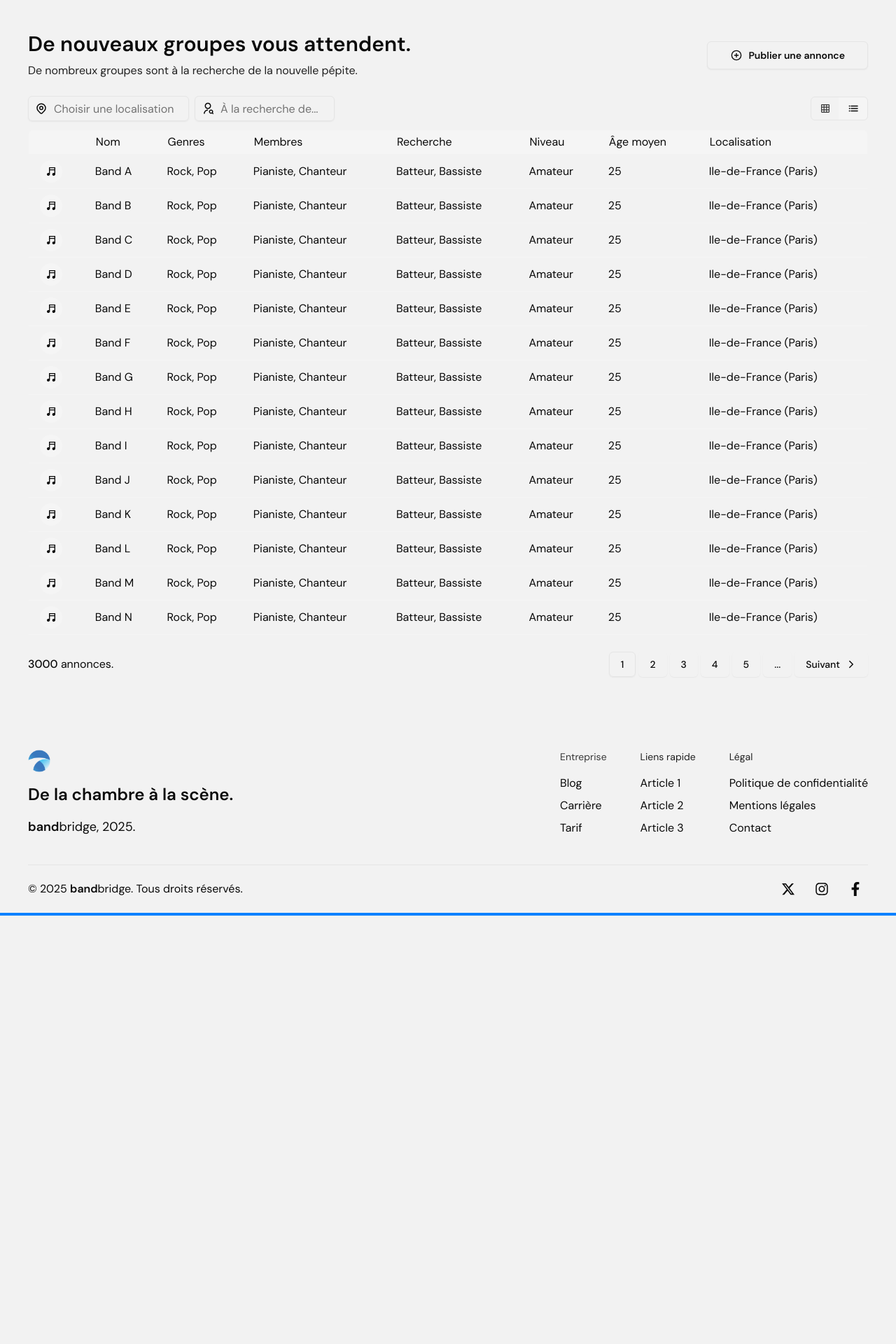
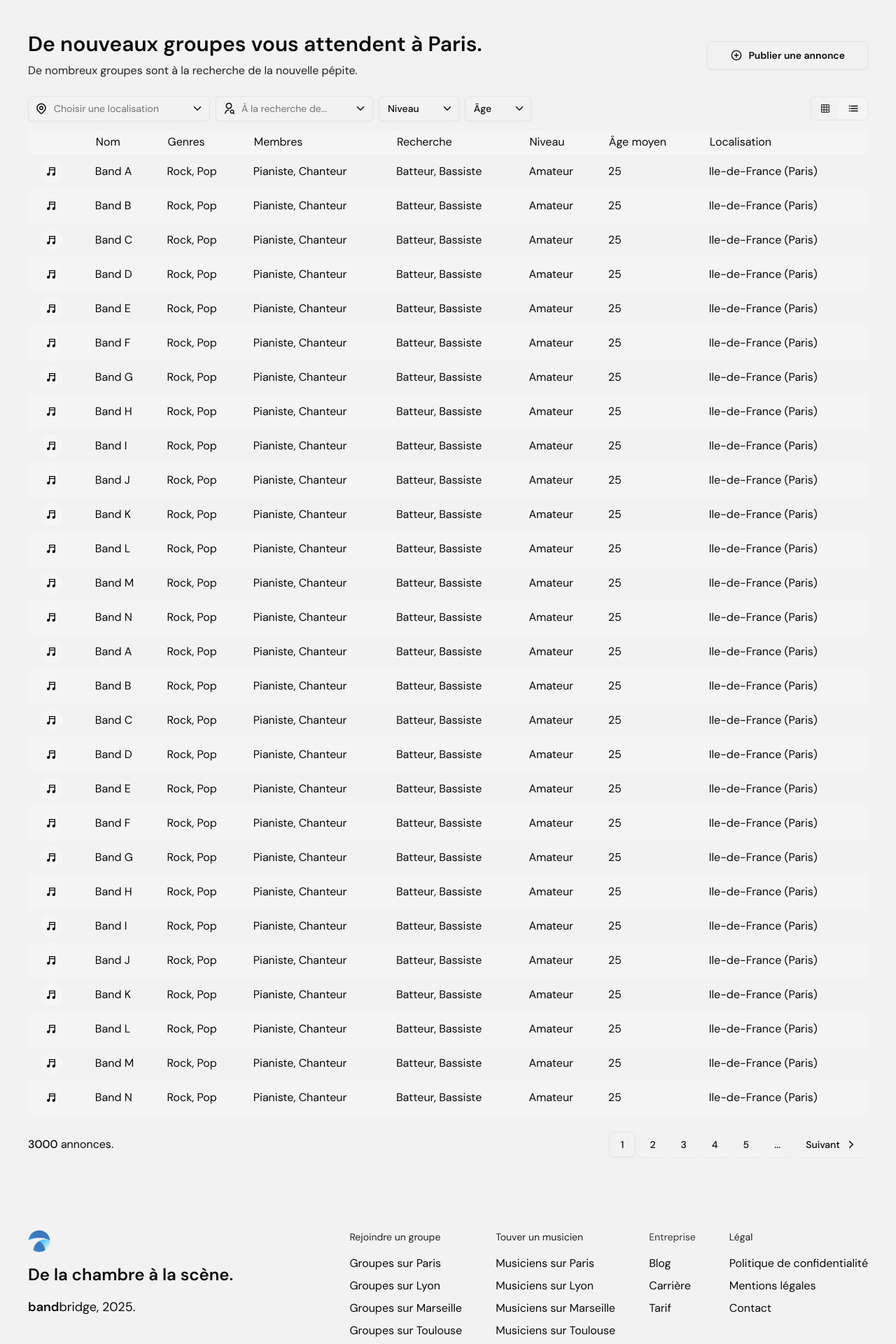
Before and after one commit to maxess3/bandbridge, a Next.js app in the folder client/: page /ads in a window 1280 px wide. Shown: the part 80-2000 px from the top of the page at 70% size. Before the commit the page ends 1388 px from the top, so only its background shows below. Built offline with nearby package versions, Linux system fonts and the light colour scheme.

Commit message:
Update table components

```diff
--- a/client/app/(pages)/ads/page.tsx
+++ b/client/app/(pages)/ads/page.tsx
@@ -1,13 +1,7 @@
-import { HiOutlineLocationMarker } from "react-icons/hi";
-import { RiUserSearchLine } from "react-icons/ri";
 import { FiPlusCircle } from "react-icons/fi";
 
-import BandTable from "@/components/BandTable";
-
 import { Button } from "@/components/ui/button";
-import { Input } from "@/components/ui/input";
-import LayoutView from "@/components/LayoutView";
-import Pagination from "@/components/Pagination";
+import BandTableContainer from "@/components/BandTableContainer";
 
 export default function Ads() {
   return (
@@ -15,7 +9,7 @@ export default function Ads() {
       <div className="flex justify-between items-center">
         <div className="space-y-2">
           <h2 className="text-3xl font-semibold">
-            De nouveaux groupes vous attendent.
+            De nouveaux groupes vous attendent à Paris.
           </h2>
           <p className="opacity-90">
             De nombreux groupes sont à la recherche de la nouvelle pépite.
@@ -32,35 +26,7 @@ export default function Ads() {
           </Button>
         </div>
       </div>
-      <div className="space-y-6 mt-6">
-        <div className="space-y-3">
-          <div className="flex items-center justify-between space-x-2">
-            <div className="flex space-x-2">
-              <div className="relative w-[230px]">
-                <span className="absolute -translate-y-1/2 top-1/2 left-[10px]">
-                  <HiOutlineLocationMarker className="text-lg" />
-                </span>
-                <Input
-                  className="!text-base pl-9"
-                  placeholder="Choisir une localisation"
-                />
-              </div>
-              <div className="relative w-[200px]">
-                <span className="absolute -translate-y-1/2 top-1/2 left-[10px]">
-                  <RiUserSearchLine className="text-lg" />
-                </span>
-                <Input
-                  className="!text-base pl-9"
-                  placeholder="À la recherche de..."
-                />
-              </div>
-            </div>
-            <LayoutView />
-          </div>
-          <BandTable />
-        </div>
-        <Pagination />
-      </div>
+      <BandTableContainer />
     </div>
   );
 }
--- a/client/app/data.js
+++ b/client/app/data.js
@@ -139,4 +139,144 @@ export const DATA = [
         avgAge: 25,
         location: "Ile-de-France (Paris)",
     },
+    {
+        bandImage: "image",
+        bandName: "Band A",
+        genres: ["Rock", "Pop"],
+        bandSize: ["Pianiste", "Chanteur"],
+        neededMusicians: ["Batteur", "Bassiste"],
+        bandLevel: "Amateur",
+        avgAge: 25,
+        location: "Ile-de-France (Paris)",
+    },
+    {
+        bandImage: "image",
+        bandName: "Band B",
+        genres: ["Rock", "Pop"],
+        bandSize: ["Pianiste", "Chanteur"],
+        neededMusicians: ["Batteur", "Bassiste"],
+        bandLevel: "Amateur",
+        avgAge: 25,
+        location: "Ile-de-France (Paris)",
+    },
+    {
+        bandImage: "image",
+        bandName: "Band C",
+        genres: ["Rock", "Pop"],
+        bandSize: ["Pianiste", "Chanteur"],
+        neededMusicians: ["Batteur", "Bassiste"],
+        bandLevel: "Amateur",
+        avgAge: 25,
+        location: "Ile-de-France (Paris)",
+    },
+    {
+        bandImage: "image",
+        bandName: "Band D",
+        genres: ["Rock", "Pop"],
+        bandSize: ["Pianiste", "Chanteur"],
+        neededMusicians: ["Batteur", "Bassiste"],
+        bandLevel: "Amateur",
+        avgAge: 25,
+        location: "Ile-de-France (Paris)",
+    },
+    {
+        bandImage: "image",
+        bandName: "Band E",
+        genres: ["Rock", "Pop"],
+        bandSize: ["Pianiste", "Chanteur"],
+        neededMusicians: ["Batteur", "Bassiste"],
+        bandLevel: "Amateur",
+        avgAge: 25,
+        location: "Ile-de-France (Paris)",
+    },
+    {
+        bandImage: "image",
+        bandName: "Band F",
+        genres: ["Rock", "Pop"],
+        bandSize: ["Pianiste", "Chanteur"],
+        neededMusicians: ["Batteur", "Bassiste"],
+        bandLevel: "Amateur",
+        avgAge: 25,
+        location: "Ile-de-France (Paris)",
+    },
+    {
+        bandImage: "image",
+        bandName: "Band G",
+        genres: ["Rock", "Pop"],
+        bandSize: ["Pianiste", "Chanteur"],
+        neededMusicians: ["Batteur", "Bassiste"],
+        bandLevel: "Amateur",
+        avgAge: 25,
+        location: "Ile-de-France (Paris)",
+    },
+    {
+        bandImage: "image",
+        bandName: "Band H",
+        genres: ["Rock", "Pop"],
+        bandSize: ["Pianiste", "Chanteur"],
+        neededMusicians: ["Batteur", "Bassiste"],
+        bandLevel: "Amateur",
+        avgAge: 25,
+        location: "Ile-de-France (Paris)",
+    },
+    {
+        bandImage: "image",
+        bandName: "Band I",
+        genres: ["Rock", "Pop"],
+        bandSize: ["Pianiste", "Chanteur"],
+        neededMusicians: ["Batteur", "Bassiste"],
+        bandLevel: "Amateur",
+        avgAge: 25,
+        location: "Ile-de-France (Paris)",
+    },
+    {
+        bandImage: "image",
+        bandName: "Band J",
+        genres: ["Rock", "Pop"],
+        bandSize: ["Pianiste", "Chanteur"],
+        neededMusicians: ["Batteur", "Bassiste"],
+        bandLevel: "Amateur",
+        avgAge: 25,
+        location: "Ile-de-France (Paris)",
+    },
+    {
+        bandImage: "image",
+        bandName: "Band K",
+        genres: ["Rock", "Pop"],
+        bandSize: ["Pianiste", "Chanteur"],
+        neededMusicians: ["Batteur", "Bassiste"],
+        bandLevel: "Amateur",
+        avgAge: 25,
+        location: "Ile-de-France (Paris)",
+    },
+    {
+        bandImage: "image",
+        bandName: "Band L",
+        genres: ["Rock", "Pop"],
+        bandSize: ["Pianiste", "Chanteur"],
+        neededMusicians: ["Batteur", "Bassiste"],
+        bandLevel: "Amateur",
+        avgAge: 25,
+        location: "Ile-de-France (Paris)",
+    },
+    {
+        bandImage: "image",
+        bandName: "Band M",
+        genres: ["Rock", "Pop"],
+        bandSize: ["Pianiste", "Chanteur"],
+        neededMusicians: ["Batteur", "Bassiste"],
+        bandLevel: "Amateur",
+        avgAge: 25,
+        location: "Ile-de-France (Paris)",
+    },
+    {
+        bandImage: "image",
+        bandName: "Band N",
+        genres: ["Rock", "Pop"],
+        bandSize: ["Pianiste", "Chanteur"],
+        neededMusicians: ["Batteur", "Bassiste"],
+        bandLevel: "Amateur",
+        avgAge: 25,
+        location: "Ile-de-France (Paris)",
+    },
 ]
--- a/client/components/BandTable.tsx
+++ b/client/components/BandTable.tsx
@@ -93,8 +93,13 @@ export default function BandTable() {
         ))}
       </thead>
       <tbody>
-        {table.getRowModel().rows.map((row) => (
-          <tr key={row.id} className="border-b border-accent">
+        {table.getRowModel().rows.map((row, index) => (
+          <tr
+            key={row.id}
+            className={`border-b border-accent ${
+              index % 2 === 0 ? "bg-background" : "bg-secondary/25"
+            }`}
+          >
             {row.getVisibleCells().map((cell) => (
               <td
                 key={cell.id}
--- /dev/null
+++ b/client/components/BandTableContainer.tsx
@@ -0,0 +1,23 @@
+"use client";
+
+import BandTableTop from "@/components/BandTableTop";
+import BandTable from "@/components/BandTable";
+import BandTableFooter from "@/components/BandTableFooter";
+
+import { useState } from "react";
+
+function bandTableContainer() {
+  const [tableLayoutMode, setTableLayoutMode] = useState("list");
+
+  return (
+    <div className="space-y-6 mt-6">
+      <div className="space-y-3">
+        <BandTableTop setTableLayoutMode={setTableLayoutMode} />
+        <BandTable />
+      </div>
+      <BandTableFooter />
+    </div>
+  );
+}
+
+export default bandTableContainer;
--- /dev/null
+++ b/client/components/BandTableFooter.tsx
@@ -0,0 +1,7 @@
+import Pagination from "@/components/Pagination";
+
+function BandTableFooter() {
+  return <Pagination />;
+}
+
+export default BandTableFooter;
--- /dev/null
+++ b/client/components/BandTableTop.tsx
@@ -0,0 +1,55 @@
+import { HiOutlineLocationMarker } from "react-icons/hi";
+import { RiUserSearchLine } from "react-icons/ri";
+import { IoChevronDown } from "react-icons/io5";
+
+import LayoutView from "@/components/LayoutView";
+import { Button } from "@/components/ui/button";
+import { Input } from "@/components/ui/input";
+
+function BandTableTop() {
+  return (
+    <div className="flex items-center justify-between space-x-2">
+      <div className="flex space-x-2">
+        <div className="relative w-[260px]">
+          <span className="absolute -translate-y-1/2 top-1/2 left-[10px]">
+            <HiOutlineLocationMarker className="text-lg" />
+          </span>
+          <Input
+            className="px-9 placeholder:font-normal font-semibold"
+            placeholder="Choisir une localisation"
+          />
+          <span className="absolute -translate-y-1/2 top-1/2 right-[10px]">
+            <IoChevronDown className="text-md" />
+          </span>
+        </div>
+        <div className="relative w-[225px]">
+          <span className="absolute -translate-y-1/2 top-1/2 left-[10px]">
+            <RiUserSearchLine className="text-lg" />
+          </span>
+          <Input
+            className="px-9 placeholder:font-normal font-semibold"
+            placeholder="À la recherche de..."
+          />
+          <span className="absolute -translate-y-1/2 top-1/2 right-[10px]">
+            <IoChevronDown className="text-md" />
+          </span>
+        </div>
+        <Button className="relative pr-14 pl-3" variant="outline">
+          Niveau
+          <span className="absolute -translate-y-1/2 top-1/2 right-[8px]">
+            <IoChevronDown className="text-md" />
+          </span>
+        </Button>
+        <Button className="relative pr-14 pl-3" variant="outline">
+          Âge
+          <span className="absolute -translate-y-1/2 top-1/2 right-[8px]">
+            <IoChevronDown className="text-md" />
+          </span>
+        </Button>
+      </div>
+      <LayoutView />
+    </div>
+  );
+}
+
+export default BandTableTop;
--- a/client/components/Footer.tsx
+++ b/client/components/Footer.tsx
@@ -4,6 +4,8 @@ import Link from "next/link";
 
 import { FaFacebookF } from "react-icons/fa";
 import { FaInstagram, FaXTwitter } from "react-icons/fa6";
+
+import { Button } from "@/components/ui/button";
 
 function Footer() {
   return (
@@ -31,6 +33,40 @@ function Footer() {
             </div>
             <div className="flex gap-x-12">
               <div className="space-y-4">
+                <h2 className="text-sm opacity-90">Rejoindre un groupe</h2>
+                <ul className="space-y-2">
+                  <li>
+                    <Link href={"/signin"}>Groupes sur Paris</Link>
+                  </li>
+                  <li>
+                    <Link href={"/signin"}>Groupes sur Lyon</Link>
+                  </li>
+                  <li>
+                    <Link href={"/signin"}>Groupes sur Marseille</Link>
+                  </li>
+                  <li>
+                    <Link href={"/signin"}>Groupes sur Toulouse</Link>
+                  </li>
+                </ul>
+              </div>
+              <div className="space-y-4">
+                <h2 className="text-sm opacity-90">Touver un musicien</h2>
+                <ul className="space-y-2">
+                  <li>
+                    <Link href={"/signin"}>Musiciens sur Paris</Link>
+                  </li>
+                  <li>
+                    <Link href={"/signin"}>Musiciens sur Lyon</Link>
+                  </li>
+                  <li>
+                    <Link href={"/signin"}>Musiciens sur Marseille</Link>
+                  </li>
+                  <li>
+                    <Link href={"/signin"}>Musiciens sur Toulouse</Link>
+                  </li>
+                </ul>
+              </div>
+              <div className="space-y-4">
                 <h2 className="text-sm opacity-80">Entreprise</h2>
                 <ul className="space-y-2">
                   <li>
@@ -41,20 +77,6 @@ function Footer() {
                   </li>
                   <li>
                     <Link href={"/signin"}>Tarif</Link>
-                  </li>
-                </ul>
-              </div>
-              <div className="space-y-4">
-                <h2 className="text-sm opacity-90">Liens rapide</h2>
-                <ul className="space-y-2">
-                  <li>
-                    <Link href={"/signin"}>Article 1</Link>
-                  </li>
-                  <li>
-                    <Link href={"/signin"}>Article 2</Link>
-                  </li>
-                  <li>
-                    <Link href={"/signin"}>Article 3</Link>
                   </li>
                 </ul>
               </div>
@@ -77,8 +99,10 @@ function Footer() {
           <div className="py-4 flex justify-between items-center">
             <div>
               © 2025 <span className="font-semibold">band</span>bridge. Tous
-              droits réservés.{" "}
+              droits réservés.
             </div>
+            <div className="flex space-x-6">
+              <Button variant="outline">Signaler un bug</Button>
               <div className="flex space-x-3">
                 <Link
                   href={""}
@@ -102,6 +126,7 @@ function Footer() {
             </div>
           </div>
         </div>
+      </div>
       <div className="w-full py-0.5 bg-primary"></div>
     </footer>
   );
--- a/client/components/LoginForm.tsx
+++ b/client/components/LoginForm.tsx
@@ -31,7 +31,6 @@ function LoginForm() {
           <div className="grid gap-2">
             <Label htmlFor="email">Email</Label>
             <Input
-              className="!text-base"
               id="email"
               type="email"
               placeholder="m@exemple.com"
--- a/client/components/SignupForm.tsx
+++ b/client/components/SignupForm.tsx
@@ -31,7 +31,6 @@ function SignupForm() {
           <div className="grid gap-2">
             <Label htmlFor="email">Email</Label>
             <Input
-              className="!text-base"
               id="email"
               type="email"
               placeholder="m@exemple.com"
```
Lines whose indentation alone changed are shown as unchanged.
